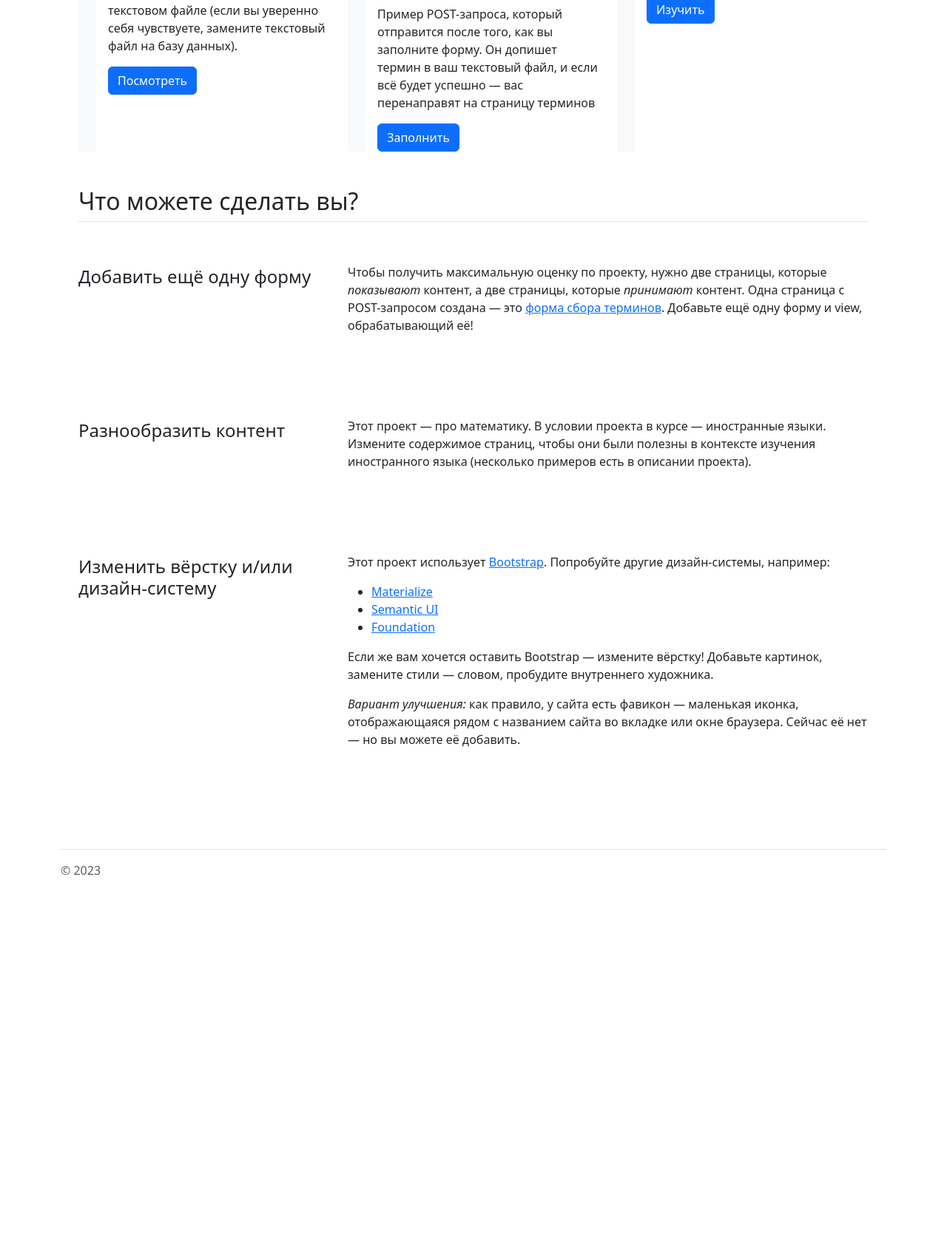
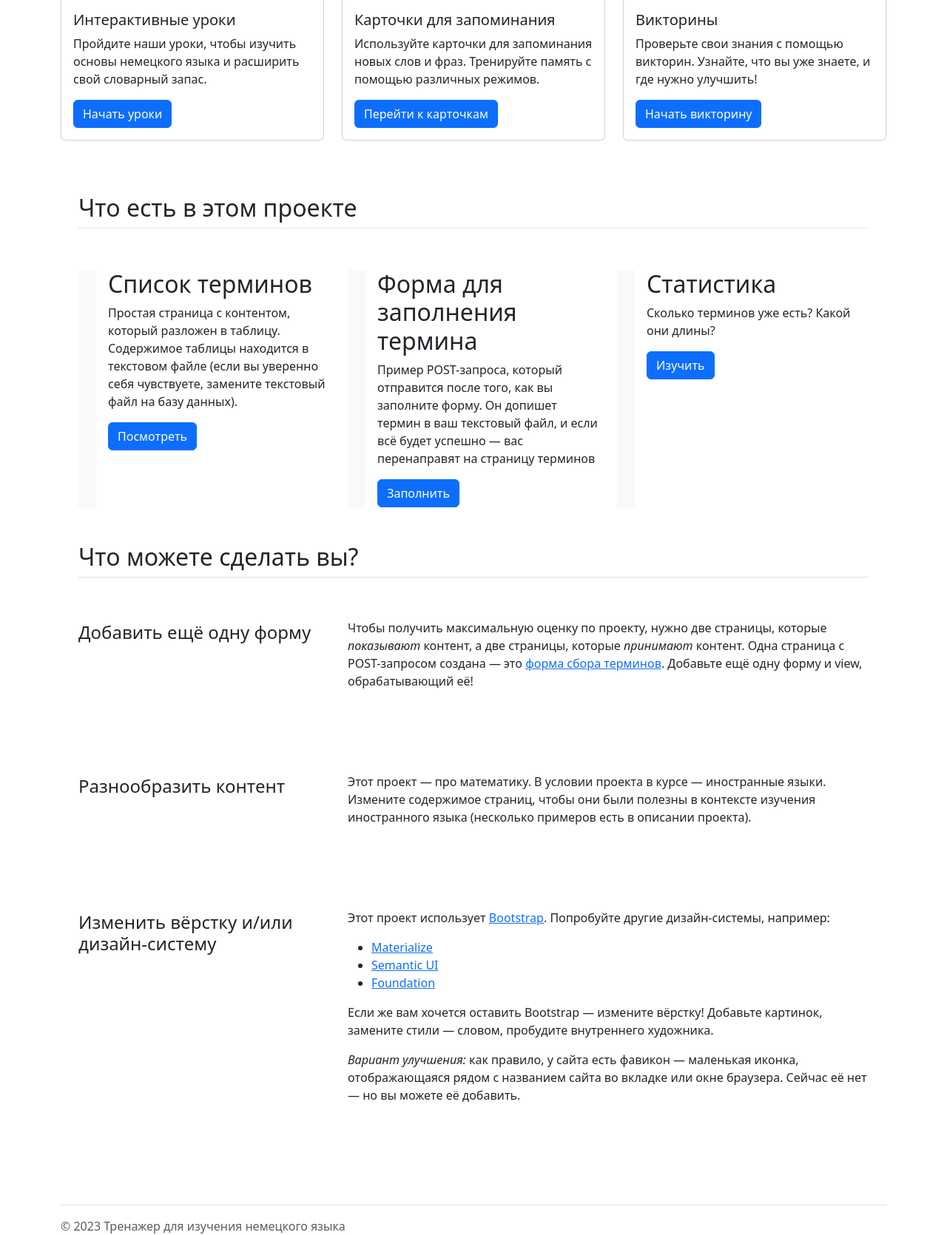
Before and after one commit to juliacuper/proj_german, a Django app: page / in a window 1280 px wide. Shown: the part 909-2579 px from the top of the page at 74% size. Before the commit the page ends 2092 px from the top, so only its background shows below. Run offline with Django 4.2, Linux system fonts and the light colour scheme; some libraries are stand-ins or nearby versions.

Commit message:
german_base_page.html

```diff
--- a/templates/base_page.html
+++ b/templates/base_page.html
@@ -2,7 +2,7 @@
 <html lang="ru">
 <head>
     <meta charset="UTF-8">
-    <title>{% block pagetitle %}{% endblock %}</title>
+    <title>{% block pagetitle %}Тренажер для изучения немецкого языка{% endblock %}</title>
     <!-- load static -->
     {% load static %}
     <!-- CSS -->
@@ -14,19 +14,51 @@
         <header class="border-bottom">
             <a href="/" class="d-flex align-items-center mb-3 mb-md-0 me-md-auto text-dark text-decoration-none">
                 <div class="fs-2 mb-3">
-                    <img src="{% static 'calculator.svg' %}" alt="Проект про математику" width="32" height="32"/>
-                    <span>Проект про математику</span>
+                    <img src="{% static 'language.svg' %}" alt="Тренажер для изучения немецкого языка" width="32" height="32"/>
+                    <span>Тренажер для изучения немецкого языка</span>
                 </div>
             </a>
         </header>
         <div class="p-5 mb-4 bg-light rounded-3" id="title-box">
             <div class="container-fluid py-5">
-                <h1 class="display-1 fw-bold">{% block page-title %}{% endblock %}</h1>
-                <p class="col-md-8 fs-4">{% block page-lead %}{% endblock %}</p>
+                <h1 class="display-1 fw-bold">{% block page-title %}Добро пожаловать в наш тренажер!{% endblock %}</h1>
+                <p class="col-md-8 fs-4">{% block page-lead %}Изучайте немецкий язык с помощью интерактивных уроков и карточек. Начните свой путь к свободному владению языком уже сегодня!{% endblock %}</p>
+            </div>
+        </div>
+        <div class="row mb-4">
+            <div class="col-md-4">
+                <div class="card">
+                    <img src="{% static 'lessons.jpg' %}" class="card-img-top" alt="Уроки">
+                    <div class="card-body">
+                        <h5 class="card-title">Интерактивные уроки</h5>
+                        <p class="card-text">Пройдите наши уроки, чтобы изучить основы немецкого языка и расширить свой словарный запас.</p>
+                        <a href="/lessons" class="btn btn-primary">Начать уроки</a>
+                    </div>
+                </div>
+            </div>
+            <div class="col-md-4">
+                <div class="card">
+                    <img src="{% static 'flashcards.jpg' %}" class="card-img-top" alt="Карточки">
+                    <div class="card-body">
+                        <h5 class="card-title">Карточки для запоминания</h5>
+                        <p class="card-text">Используйте карточки для запоминания новых слов и фраз. Тренируйте память с помощью различных режимов.</p>
+                        <a href="/flashcards" class="btn btn-primary">Перейти к карточкам</a>
+                    </div>
+                </div>
+            </div>
+            <div class="col-md-4">
+                <div class="card">
+                    <img src="{% static 'quizzes.jpg' %}" class="card-img-top" alt="Викторины">
+                    <div class="card-body">
+                        <h5 class="card-title">Викторины</h5>
+                        <p class="card-text">Проверьте свои знания с помощью викторин. Узнайте, что вы уже знаете, и где нужно улучшить!</p>
+                        <a href="/quizzes" class="btn btn-primary">Начать викторину</a>
+                    </div>
+                </div>
             </div>
         </div>
         {% block content %}{% endblock %}
-        <footer class="footer pt-3 mt-4 text-muted border-top">© 2023</footer>
+        <footer class="footer pt-3 mt-4 text-muted border-top">© 2023 Тренажер для изучения немецкого языка</footer>
     </div>
 </main>
 </body>
```
